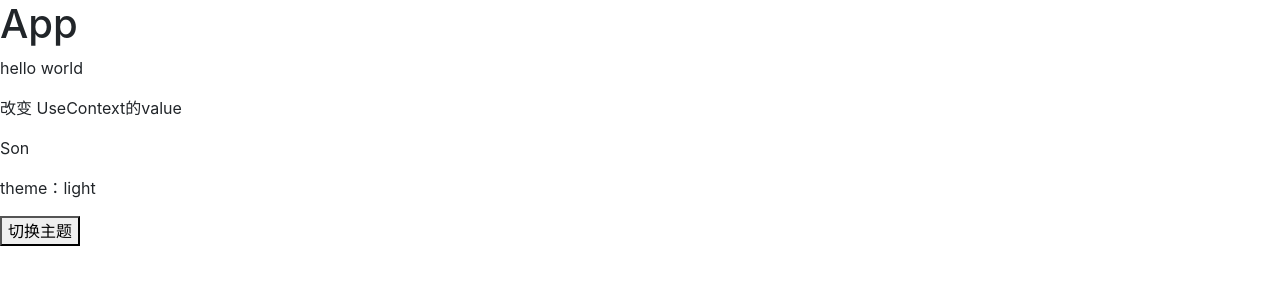
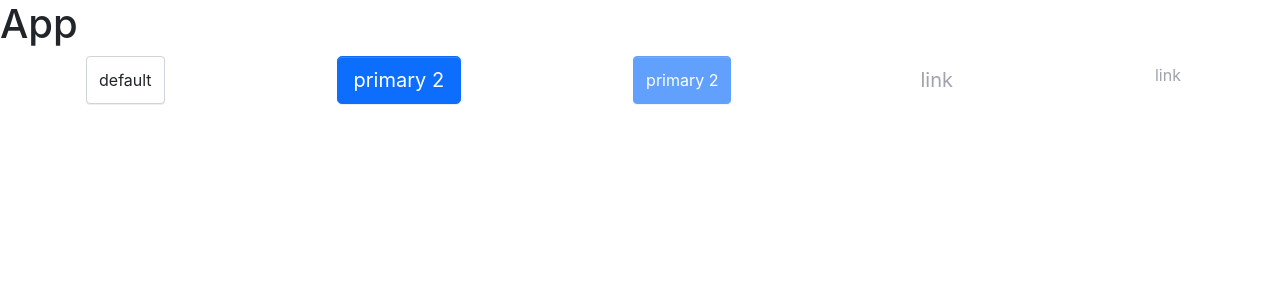
Before and after one commit to xld1393679430/react-ts-storybook, a React (Create React App) app: page / in a window 1280 px wide. Shown: the top 300 px of the page. Built offline with nearby package versions, Linux system fonts and the light colour scheme.

Commit message:
Button组件样式

```diff
--- a/package.json
+++ b/package.json
@@ -10,6 +10,7 @@
     "@types/node": "^16.11.65",
     "@types/react": "^18.0.21",
     "@types/react-dom": "^18.0.6",
+    "classnames": "^2.3.2",
     "node-sass": "^7.0.3",
     "react": "^18.2.0",
     "react-dom": "^18.2.0",
--- a/src/App.tsx
+++ b/src/App.tsx
@@ -1,13 +1,30 @@
-import React from 'react';
-import Hello from './components/demos/Hello'
-import ContextDemo from './components/demos/ContextDemo'
+import React from "react";
+import { Demos, Button } from "./components/";
+import { ButtonType, ButtonSize } from "./components/Button";
 
 function App() {
   return (
     <div className="App">
       <h1>App</h1>
-      <Hello message='hello world' />
-      <ContextDemo />
+      {/* <Demos /> */}
+
+      <div style={{ display: "flex", justifyContent: "space-around" }}>
+        <Button>default</Button>
+        <Button btnType={ButtonType.primary} size={ButtonSize.large}>
+          primary 2
+        </Button>
+        <Button btnType={ButtonType.primary} disabled>
+          primary 2
+        </Button>
+
+        <Button btnType={ButtonType.link} size={ButtonSize.large} href="https://www.baidu.com" disabled>
+          link
+        </Button>
+
+        <Button btnType={ButtonType.link} href="https://www.baidu.com" disabled>
+          link
+        </Button>
+      </div>
     </div>
   );
 }
--- /dev/null
+++ b/src/components/Button/index.tsx
@@ -0,0 +1,52 @@
+import { FC } from "react";
+import classNames from "classnames";
+
+export enum ButtonSize {
+  large = "lg",
+  small = "sm",
+}
+
+export enum ButtonType {
+  primary = "primary",
+  danger = "danger",
+  link = "link",
+  default = "default",
+}
+
+interface BaseButtonProps {
+  className?: string;
+  disabled?: boolean;
+  size?:  ButtonSize;
+  btnType?: ButtonType;
+  href?: string;
+  children: React.ReactNode;
+}
+
+const Index: FC<BaseButtonProps> = ({ children, className, disabled, size, btnType, href }) => {
+
+  const classes = classNames("btn", {
+    [`btn-${btnType}`]: btnType,
+    [`btn-${size}`]: size,
+    disabled: btnType === ButtonType.link && disabled,
+  });
+
+  if (btnType === ButtonType.link && href) {
+    return (
+      <a href={href} className={classes}>
+        {children}
+      </a>
+    );
+  }
+  return (
+    <button className={classes} disabled={disabled}>
+      {children}
+    </button>
+  );
+};
+
+Index.defaultProps = {
+  disabled: false,
+  btnType: ButtonType.default,
+};
+
+export default Index;
--- /dev/null
+++ b/src/components/Button/style/index.scss
@@ -0,0 +1,71 @@
+.btn {
+    position: relative;
+    display: inline-block;
+    font-weight: $btn-font-weight;
+    line-height: $btn-line-height;
+    color: $body-color;
+    white-space: nowrap;
+    text-align: center;
+    vertical-align: middle;
+    background-image: none;
+    border: $btn-border-width solid transparent;
+    box-shadow: $btn-box-shadow;
+    transition: $btn-transition;
+    cursor: pointer;
+    @include button-size($btn-padding-y, $btn-padding-x, $btn-font-size, $border-radius);
+
+    &.disabled,
+    &[disabled] {
+        cursor: not-allowed;
+        opacity: $btn-disabled-opacity;
+        box-sizing: none;
+
+        >* {
+            pointer-events: none;
+        }
+    }
+}
+
+.btn-lg {
+    @include button-size($btn-padding-y-lg, $btn-padding-x-lg, $btn-font-size-lg, $btn-border-radius-lg);
+}
+
+.btn-sm {
+    @include button-size($btn-padding-y-sm, $btn-padding-x-sm, $btn-font-size-sm, $btn-border-radius-sm);
+}
+
+.btn-primary {
+    @include button-style($primary, $primary, $white);
+}
+
+.btn-danger {
+    @include button-style($danger, $danger, $white);
+}
+
+.btn-default {
+    @include button-style($white, $gray-400, $body-color, $white, $primary, $primary);
+}
+
+.btn-link {
+    font-weight: $font-weight-normal;
+    color: $btn-link-color;
+    text-decoration: $link-decoration;
+    box-shadow: none;
+
+    &:hover {
+        color: $btn-link-hover-color;
+        text-decoration: $link-hover-decoration;
+    }
+
+    &:focus,
+    &.focus {
+        color: $link-hover-color;
+        box-shadow: none;
+    }
+
+    &:disabled,
+    &.disabled {
+        color: $btn-link-disabled-color;
+        pointer-events: none;
+    }
+}
--- /dev/null
+++ b/src/components/demos/index.tsx
@@ -0,0 +1,14 @@
+import ContextDemo from "./ContextDemo";
+import Hello from "./Hello";
+
+const Index = () => {
+  return (
+    <div>
+      <h2>Demos</h2>
+      <Hello message="hello world" />
+      <ContextDemo />
+    </div>
+  );
+};
+
+export default Index;
--- /dev/null
+++ b/src/components/index.ts
@@ -0,0 +1,2 @@
+export { default as  Demos} from './Demos'
+export { default as  Button} from './Button'
--- a/src/styles/_mixin.scss
+++ b/src/styles/_mixin.scss
@@ -1,7 +1,7 @@
-@mixin button-size($padding-y, $padding-x, $font-size, $border-raduis) {
+@mixin button-size($padding-y, $padding-x, $font-size, $border-radius) {
   padding: $padding-y $padding-x;
   font-size: $font-size;
-  border-radius: $border-raduis;
+  border-radius: $border-radius;
 }
 
 @mixin button-style(
@@ -61,12 +61,12 @@
   }
 }
 
-@mixin border-right-radius($raduis) {
-  border-top-right-radius: $raduis;
-  border-bottom-right-radius: $raduis;
+@mixin border-right-radius($radius) {
+  border-top-right-radius: $radius;
+  border-bottom-right-radius: $radius;
 }
 
-@mixin border-left-radius($raduis) {
-  border-top-left-radius: $raduis;
-  border-bottom-left-radius: $raduis;
+@mixin border-left-radius($radius) {
+  border-top-left-radius: $radius;
+  border-bottom-left-radius: $radius;
 }
--- a/src/styles/index.scss
+++ b/src/styles/index.scss
@@ -11,7 +11,7 @@
 @import "animation";
 
 // button
-// @import "../components/Button/style";
+@import "../components/Button/style";
 
 // // menu
 // @import "../components/Menu/style";
```
Also changed, not shown: 1 other file (tests, documents, lock files or other folders).
